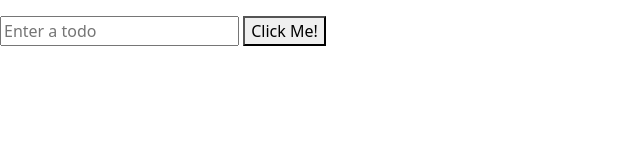
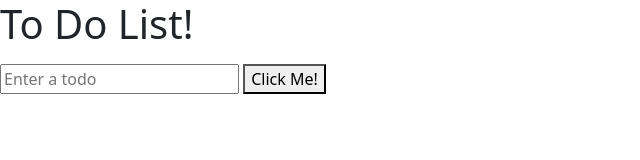
Before and after one commit to ryan-spencer1220/typescript-todo-list, a website with bundled scripts: page index.html in a window 1280 px wide. Shown: the whole page, without its empty margins (0-640 px from the left). Built offline with nearby package versions, Linux system fonts and the light colour scheme; files whose address does not match are found by name.

Commit message:
add headings

```diff
--- a/index.html
+++ b/index.html
@@ -12,9 +12,10 @@
     <link rel="stylesheet" type="text/css" media="screen" href="css/main.css" />
     <script src="https://ajax.googleapis.com/ajax/libs/jquery/3.6.0/jquery.min.js"></script>
     <script src="js/main.js"></script>
-    <title></title>
+    <title>To Do List</title>
   </head>
   <body>
+    <h1>To Do List!</h1>
     <ul id="todolist"></ul>
     <form>
       <input type="text" placeholder="Enter a todo" id="todo-input" />
```
